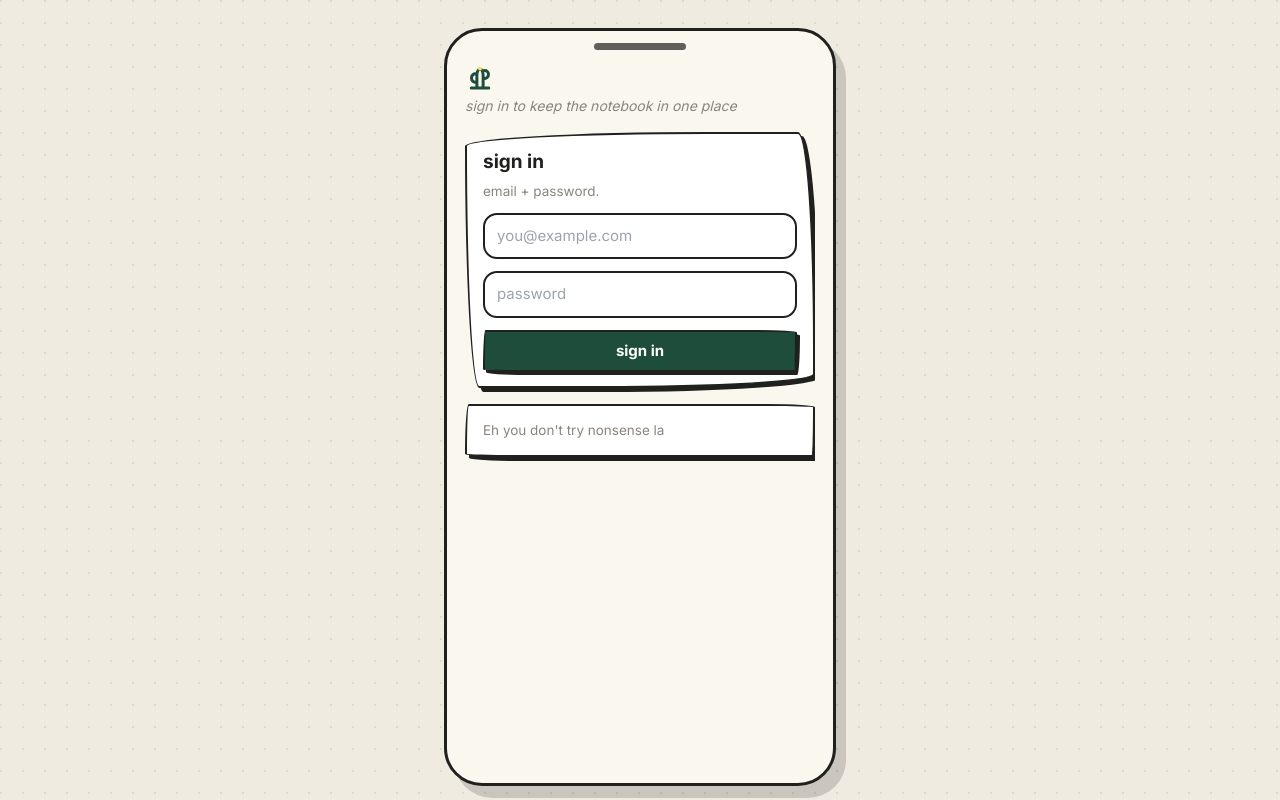
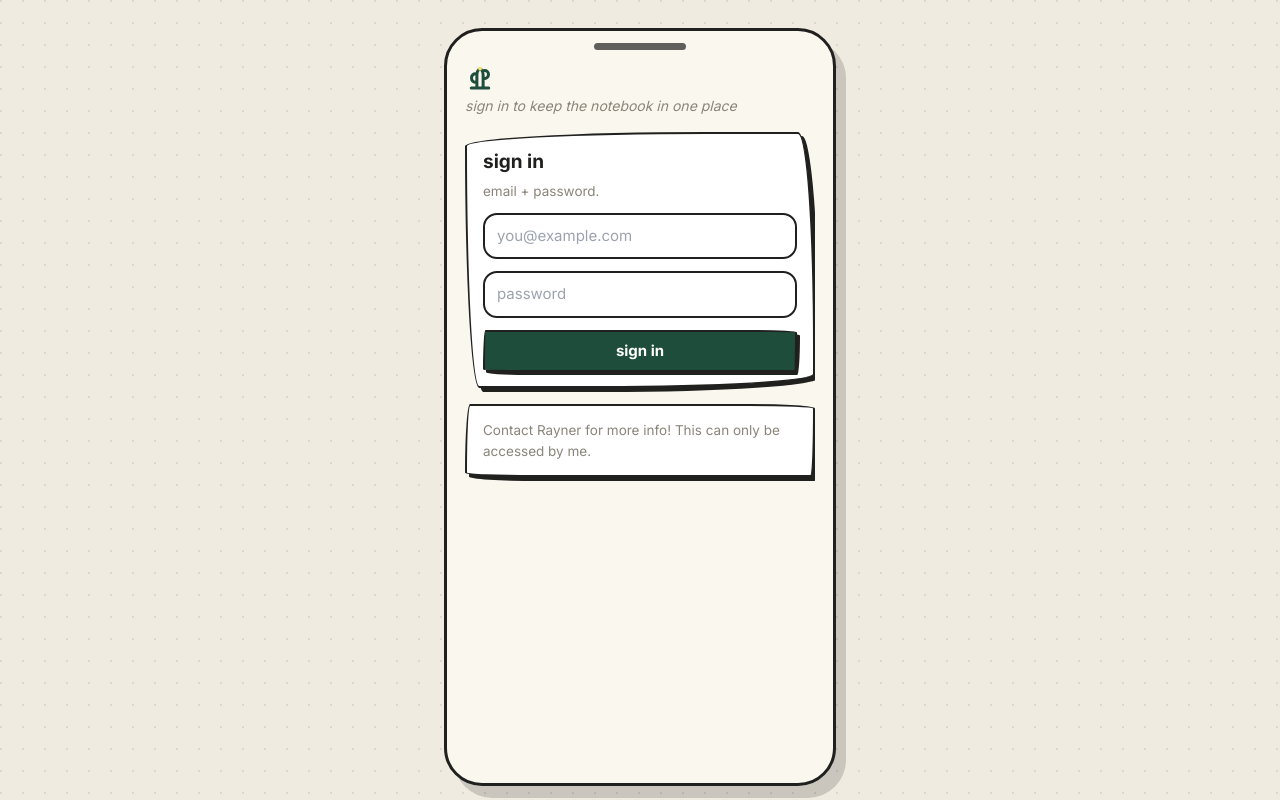
Before and after one commit to RaynerGWH/diary-of-a-fitnerd, a Next.js app: page /login in a window 1280 px wide. Built offline with nearby package versions, Linux system fonts and the light colour scheme.

Commit message:
Rewrite the sign-in note for people who are not Rayner
The login screen is the one page a stranger can reach, and it greeted them
with an in-joke that read as a challenge rather than an explanation. It now
says who the app belongs to and what to do about it.

```diff
--- a/src/app/login/page.tsx
+++ b/src/app/login/page.tsx
@@ -12,7 +12,7 @@ export default function LoginPage() {
       </Suspense>
       <div className="card alt d2">
         <div className="text-[13.5px] text-[color:var(--muted)]">
-          Eh you don&apos;t try nonsense la
+          Contact Rayner for more info! This can only be accessed by me.
         </div>
       </div>
     </PhoneFrame>
```
